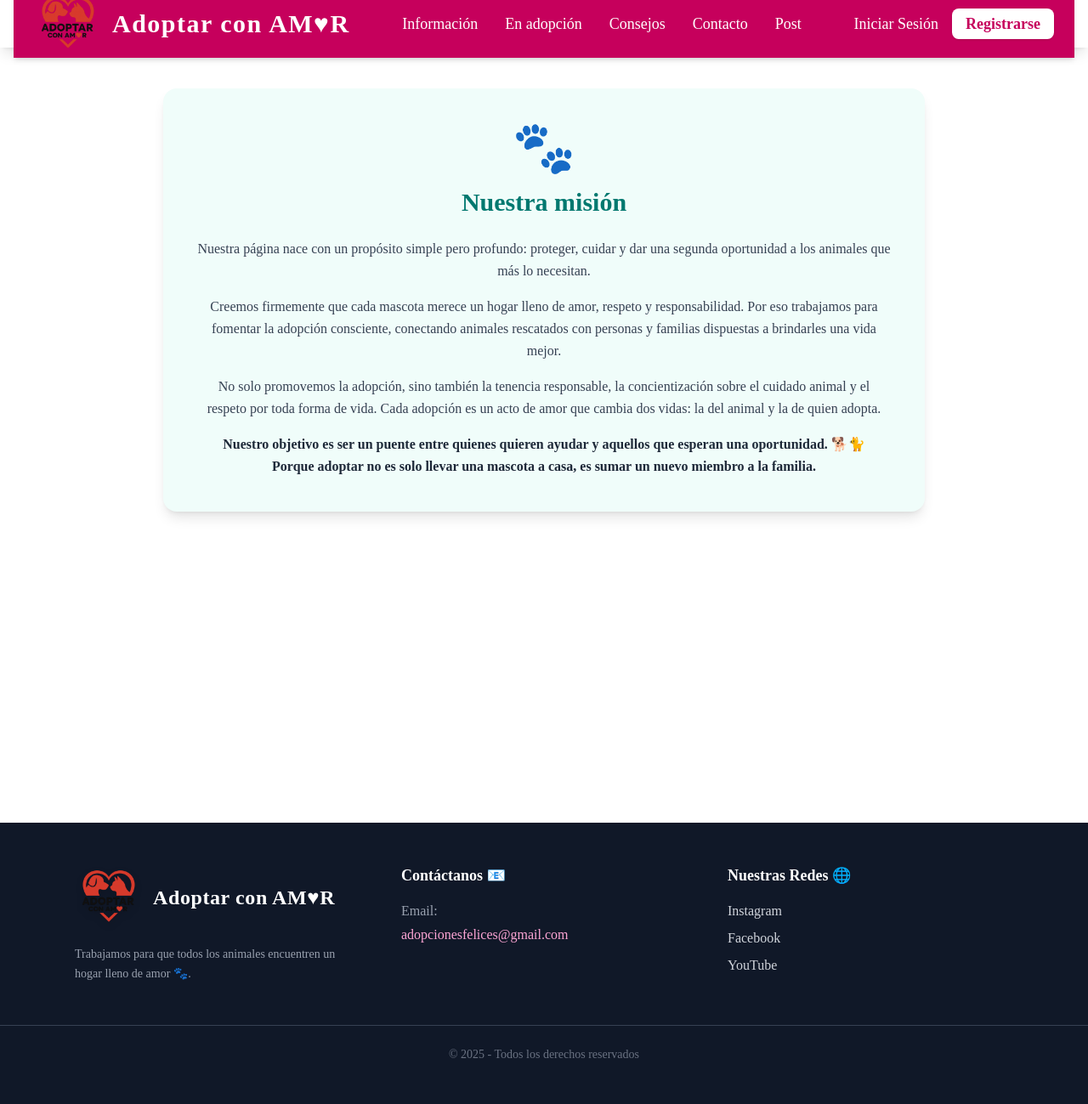
After one commit to patry32/paginaWeb, a Django app: page /posts/ in a window 1280 px wide. The commit adds this page. Shown: the whole page at 85% size. Run offline with Django 5.2, Linux system fonts and the light colour scheme; some web fonts are replaced.

Commit message:
actualizacion 16/12

```diff
--- a/blog/apps/post/views.py
+++ b/blog/apps/post/views.py
@@ -6,7 +6,7 @@ from django.urls import reverse, reverse_lazy
 from django.conf import settings
 
 class PostCreateView(CreateView):
-    template_name = 'post/post-list.html'
+    template_name = 'post/post-create.html'
     form_class = PostCreateForm
     model = Post
 
@@ -22,7 +22,8 @@ class PostCreateView(CreateView):
             for image in images:
                 PostImage.objects.create(post=post, image=image)
         else:
-            PostImage.objects.create(post=post, image=settings.POST_DEFAULT_IMAGE)
+            PostImage.objects.create(
+                post=post, image=settings.POST_DEFAULT_IMAGE)
         return super().form_valid(form)
 
 
@@ -32,10 +33,6 @@ class PostListView(TemplateView):
 
 class PostDetailView():
     template_name = 'post/post-detail.html'
-    pass
-
-class PostCreateView(CreateView):
-    template_name = 'post/post-create.html'
     pass
 
 class PostUpdateView():
--- a/blog/templates/commons/ui/navbar.html
+++ b/blog/templates/commons/ui/navbar.html
@@ -1,6 +1,5 @@
 {% load static %}
-
-<nav class="w-full bg-pink-700 text-white shadow-md sticky top-0 z-50">
+    <nav class="w-full bg-pink-700 text-white shadow-md sticky top-0 z-50 transition-colors duration-500">
         <div class="max-w-7xl mx-auto px-6">
             <div class="flex items-center justify-between h-20">
 
@@ -22,9 +21,11 @@
                     <li><a href="{% url 'post:adopciones' %}" class="hover:text-gray-200">En adopción</a></li>
                     <li><a href="{% url 'post:consejos' %}" class="hover:text-gray-200">Consejos</a></li>
                     <li><a href="{% url 'post:contacto' %}" class="hover:text-gray-200">Contacto</a></li>
+                    <li><a href="{% url 'post:post-create' %}" class="hover:text-gray-200">Post</a></li>
                 </ul>
 
                 <!-- Derecha -->
+
                 <div class="relative">
 
                     {% if user.is_authenticated %}
--- a/blog/templates/index.html
+++ b/blog/templates/index.html
@@ -1,10 +1,6 @@
 {% extends 'layouts/general-layouts.html' %}
 {% load static %}
 {% block title %} Inicio {% endblock title %}
-
-{% block navbar %}
-    {% include 'components/navbar.html' %}
-{% endblock navbar %}
 
 {% block content %}
 
--- a/blog/templates/layouts/general-layouts.html
+++ b/blog/templates/layouts/general-layouts.html
@@ -13,10 +13,8 @@
 
 {% include 'commons\header.html' %}
 
-<main class="flex justify-center w-full flex-grow">
-    <div class="container flex flex-col justify-center items-center w-full">
+<main class="flex-1 w-full min-h-screen">
         {% block content %}{% endblock content %}
-    </div>
 </main>
 
 {% include "commons/footer.html" %}
--- /dev/null
+++ b/blog/templates/post/post-list.html
@@ -0,0 +1,37 @@
+{% extends 'layouts/general-layouts.html' %}
+{% block title %}Información{% endblock title %}
+
+{% block content %}
+
+<section class="max-w-4xl mx-auto mt-12 bg-teal-50 p-10 rounded-2xl shadow-lg text-center">
+
+    <!-- Ícono grande -->
+    <div class="text-6xl mb-4">
+        🐾
+    </div>
+
+    <h2 class="text-3xl font-bold text-teal-700 mb-6">
+        Nuestra misión
+    </h2>
+
+    <p class="text-gray-700 mb-4 leading-relaxed">
+        Nuestra página nace con un propósito simple pero profundo: proteger, cuidar y dar una segunda oportunidad a los animales que más lo necesitan.
+    </p>
+
+    <p class="text-gray-700 mb-4 leading-relaxed">
+        Creemos firmemente que cada mascota merece un hogar lleno de amor, respeto y responsabilidad. Por eso trabajamos para fomentar la adopción consciente, conectando animales rescatados con personas y familias dispuestas a brindarles una vida mejor.
+    </p>
+
+    <p class="text-gray-700 mb-4 leading-relaxed">
+        No solo promovemos la adopción, sino también la tenencia responsable, la concientización sobre el cuidado animal y el respeto por toda forma de vida. Cada adopción es un acto de amor que cambia dos vidas: la del animal y la de quien adopta.
+    </p>
+
+    <p class="text-gray-800 leading-relaxed font-semibold">
+        Nuestro objetivo es ser un puente entre quienes quieren ayudar y aquellos que esperan una oportunidad. 🐕🐈
+        <br>
+        Porque adoptar no es solo llevar una mascota a casa, es sumar un nuevo miembro a la familia.
+    </p>
+
+</section>
+
+{% endblock content %}
```
Also changed, not shown: blog/apps/post/forms.py (+28 -3 lines), blog/templates/layouts/auth-layouts.html (+6 -8 lines), blog/templates/post/post-create.html (+39 -14 lines), blog/apps/usuario/migrations/0002_alter_user_alias.py (added). Lines whose indentation alone changed are shown as unchanged.
